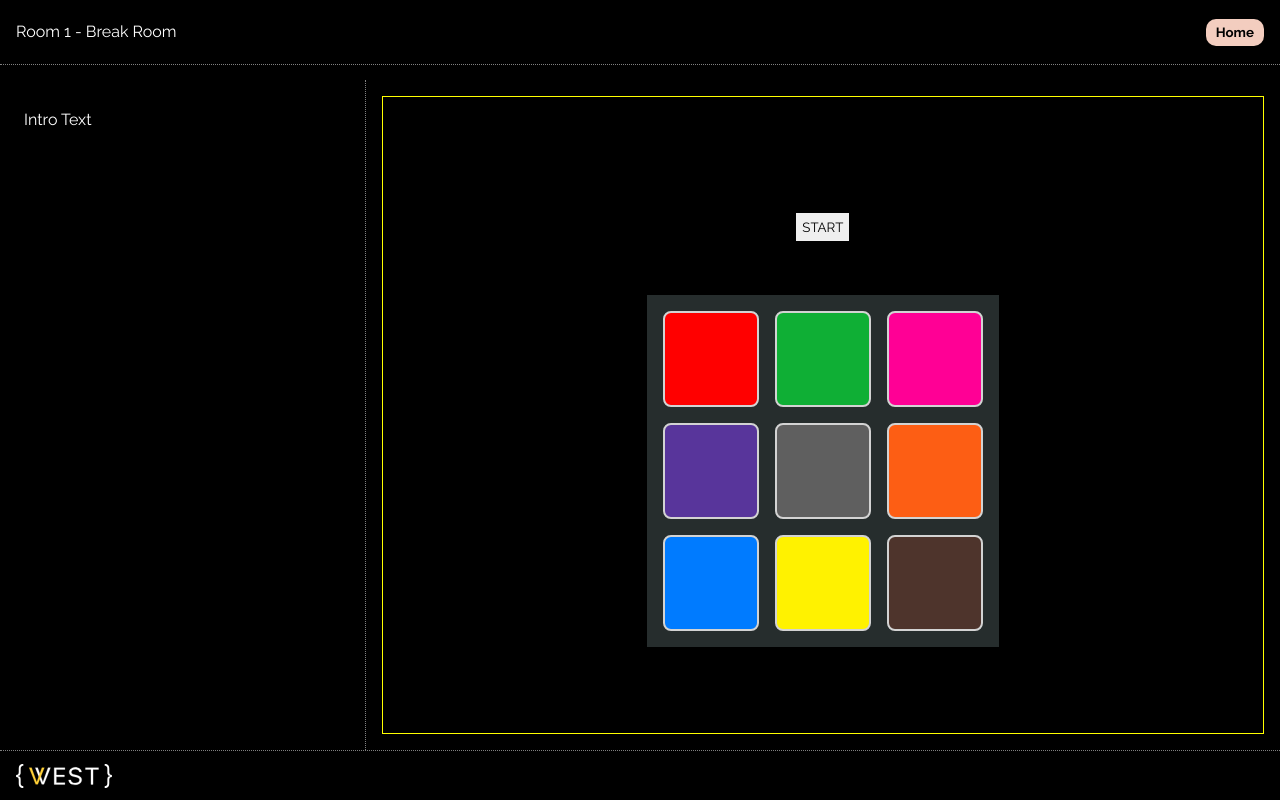
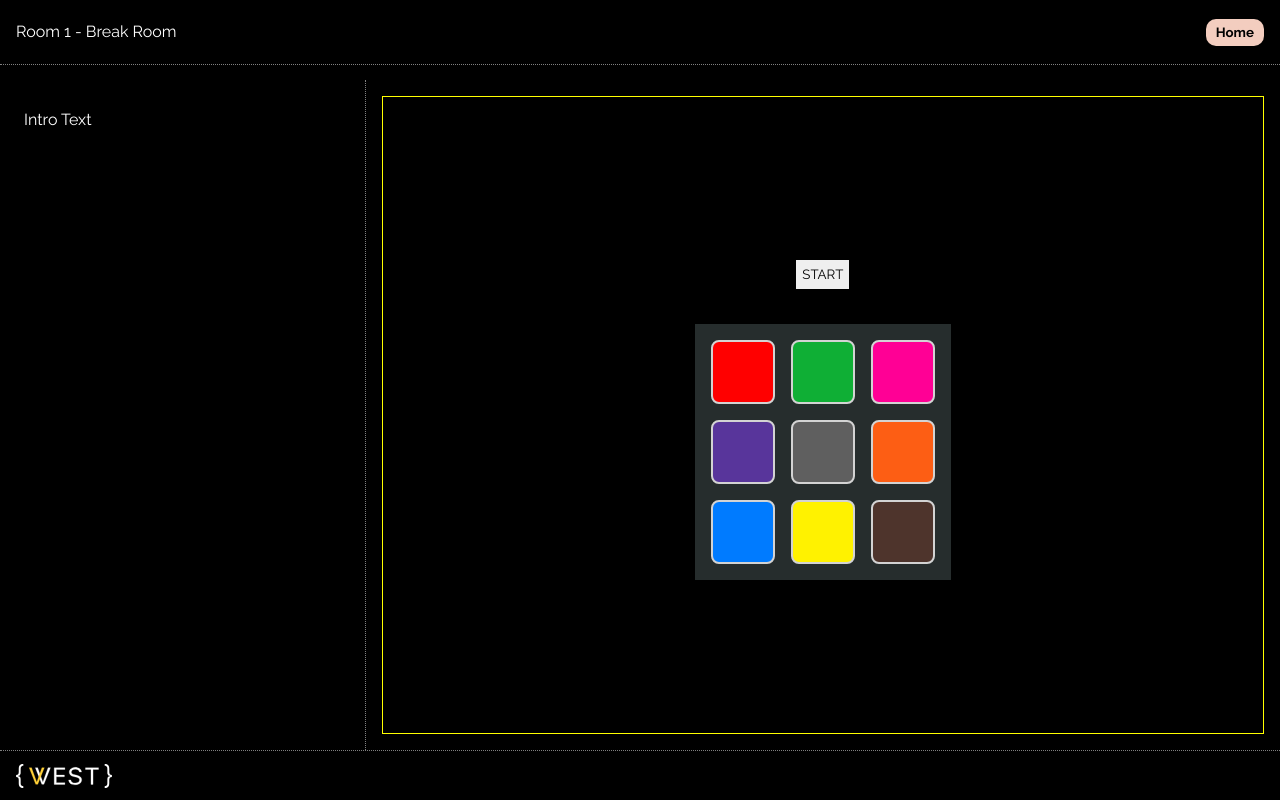
Before and after one commit to voffie/overtime-agile, a Vue app in the folder frontend/: page /room/break in a window 1280 px wide. Built offline with nearby package versions, Linux system fonts and the light colour scheme.

Commit message:
Change size of squares to fit better for responsive screen

```diff
--- a/frontend/src/views/BreakRoomView.vue
+++ b/frontend/src/views/BreakRoomView.vue
@@ -271,13 +271,13 @@ async function showCountdown(from){
   flex-direction: column;
   justify-content: center;
   align-items: center;
-  gap: 1rem;
+  gap: 0.6rem;
 }
 
 .container-sequence {
   position: relative;
-  width: 6rem;
-  height: 6rem;
+  width: 4rem;
+  height: 4rem;
   display: flex;
   flex-direction: column;
   justify-content: center;
@@ -286,7 +286,7 @@ async function showCountdown(from){
 
 .container-keypad {
   background: rgb(38, 45, 45);
-  border: 4px solid black;
+  border: 0.5rem solid black;
   padding: 1rem;
   display: grid;
   grid: repeat(3, 1fr) / repeat(3, 1fr);
@@ -303,14 +303,14 @@ async function showCountdown(from){
   align-items: center;
   justify-content: center;
   color: lightgrey;
-  font-size: 3rem;
+  font-size: 1.5rem;
 }
 
 .square {
   border: 2px solid lightgrey;
-  width: 6rem;
-  height: 6rem;
-  border-radius: 8px;
+  width: 4rem;
+  height: 4rem;
+  border-radius: 0.5rem;
 }
 
 .hoverEffect:hover {
```
